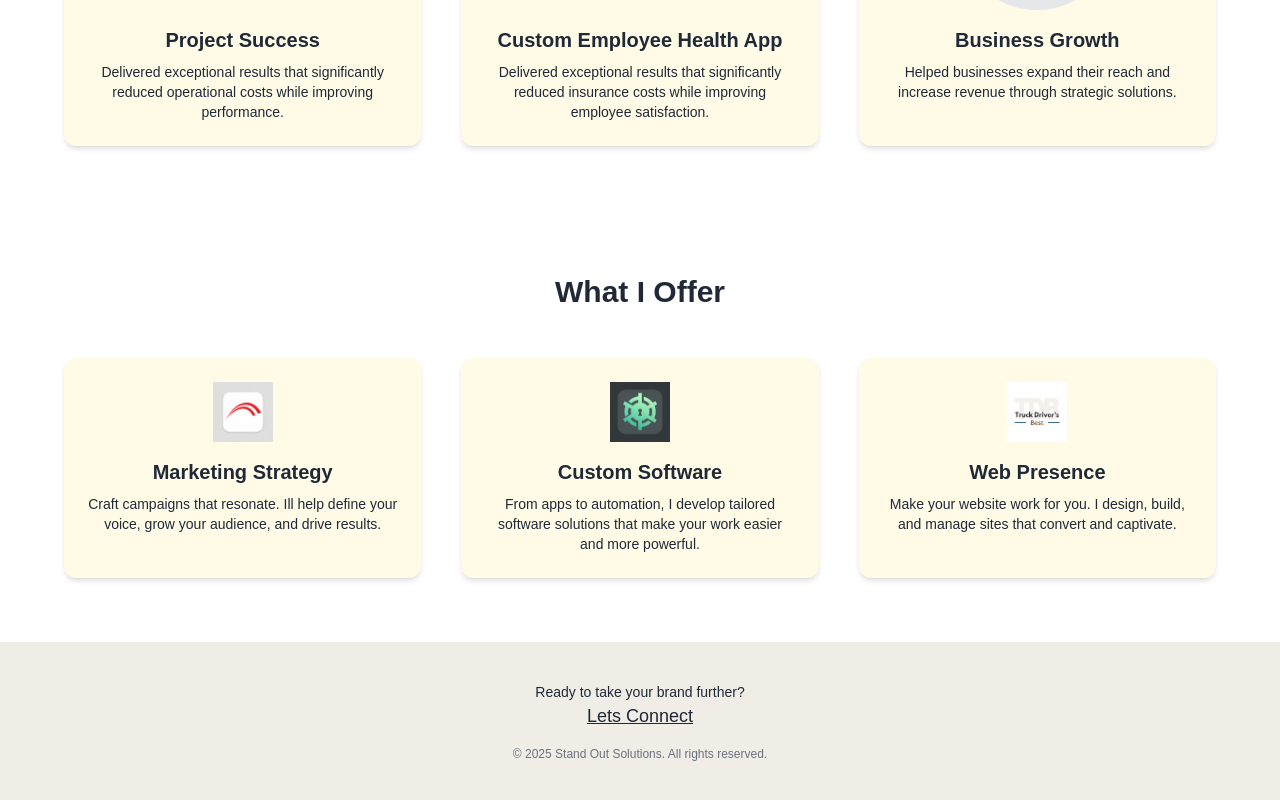
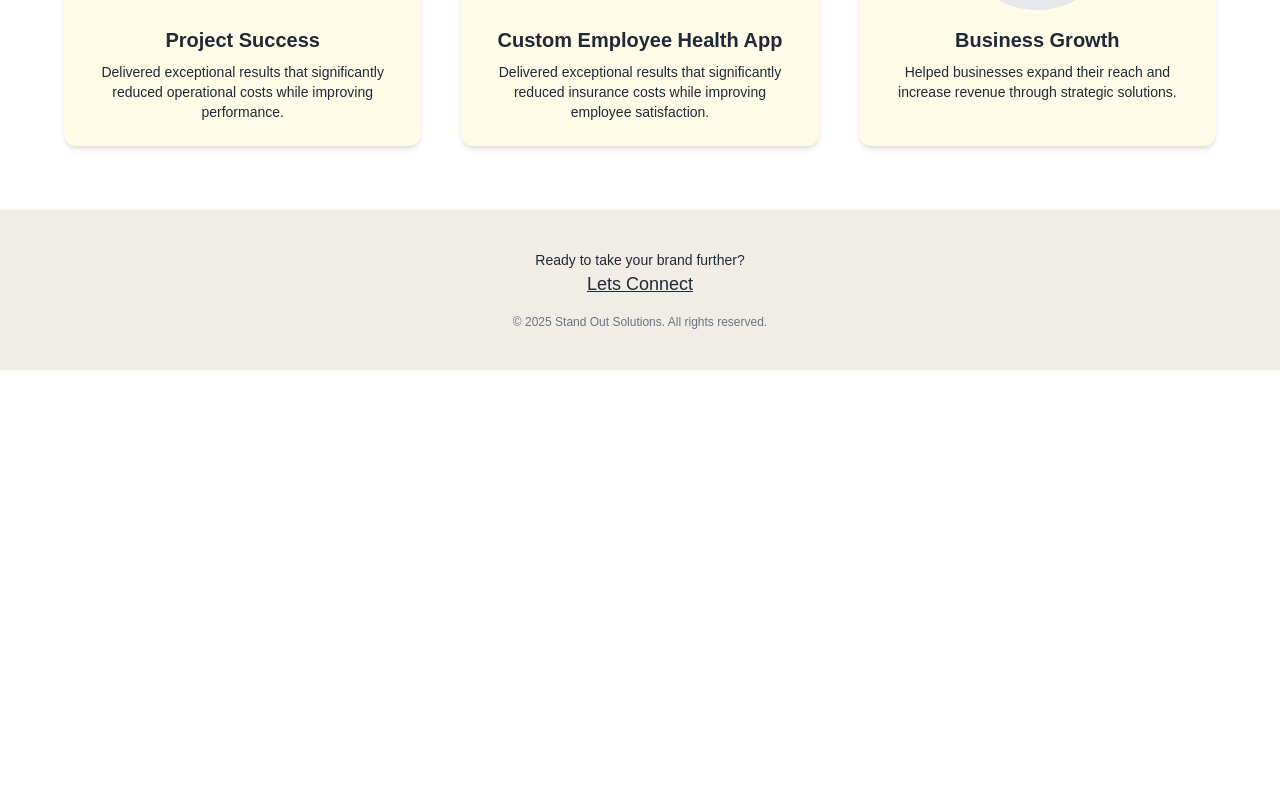
Before and after one commit to Dayton-His-Glory-Alone/daytonr-personalsite, a Next.js app: page / in a window 1280 px wide. Shown: the part 1122-1922 px from the top of the page. After the commit the page ends 1492 px from the top, so only its background shows below. Built offline with nearby package versions, Linux system fonts and the light colour scheme.

Commit message:
Update page.tsx

```diff
--- a/app/page.tsx
+++ b/app/page.tsx
@@ -161,7 +161,7 @@ export default function Home() {
                   <g className="animate-spin-slow">
                     <text className="fill-white-600 font-bold text-[16px]">
                       <textPath href="#circlePath" startOffset="0%">
-                        save $thousands in insurance costs               •
+                        saved thousands in insurance costs               •
                       </textPath>
                     </text>
                   </g>
@@ -193,52 +193,7 @@ export default function Home() {
         </div>
       </section>
 
-      {/* Services / Projects */}
-      <section id="services" className="py-16 px-8 bg-white">
-        <h2 className="text-3xl font-semibold text-center mb-12">
-          What I Offer
-        </h2>
-        <div className="grid grid-cols-1 sm:grid-cols-2 lg:grid-cols-3 gap-10 max-w-6xl mx-auto">
-          {[
-            {
-              title: "Marketing Strategy",
-              desc: "Craft campaigns that resonate. Ill help define your voice, grow your audience, and drive results.",
-              icon: "/appicon3.png",
-              href: "https://www.nussbaum.com",
-            },
-            {
-              title: "Custom Software",
-              desc: "From apps to automation, I develop tailored software solutions that make your work easier and more powerful.",
-              icon: "/appicon.png",
-              href: "https://www.myversevault.com",
-            },
-            {
-              title: "Web Presence",
-              desc: "Make your website work for you. I design, build, and manage sites that convert and captivate.",
-              icon: "/appicon2.png",
-              href: "https://www.truckdriversbest.com",
-            },
-          ].map((service) => (
-            <a
-              key={service.title}
-              href={service.href}
-              className="bg-[#fffbe6] p-6 rounded-xl shadow-md hover:shadow-xl transition duration-300"
-            >
-              <Image
-                src={service.icon}
-                alt={service.title}
-                width={60}
-                height={60}
-                className="mb-4 mx-auto"
-              />
-              <h3 className="text-xl font-bold text-center mb-2">
-                {service.title}
-              </h3>
-              <p className="text-sm text-center">{service.desc}</p>
-            </a>
-          ))}
-        </div>
-      </section>
+
 
       {/* Footer */}
       <footer className="text-center py-10 px-6 bg-[#f0ede6]">
```
